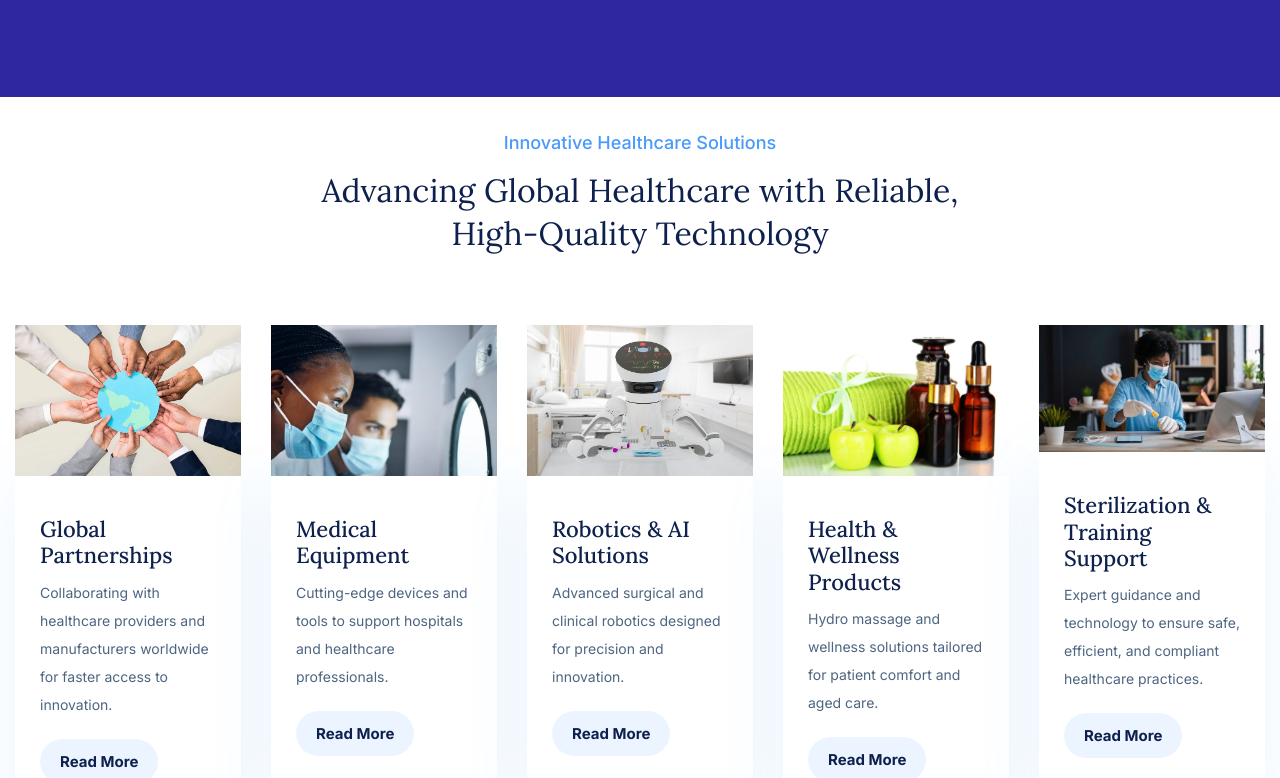
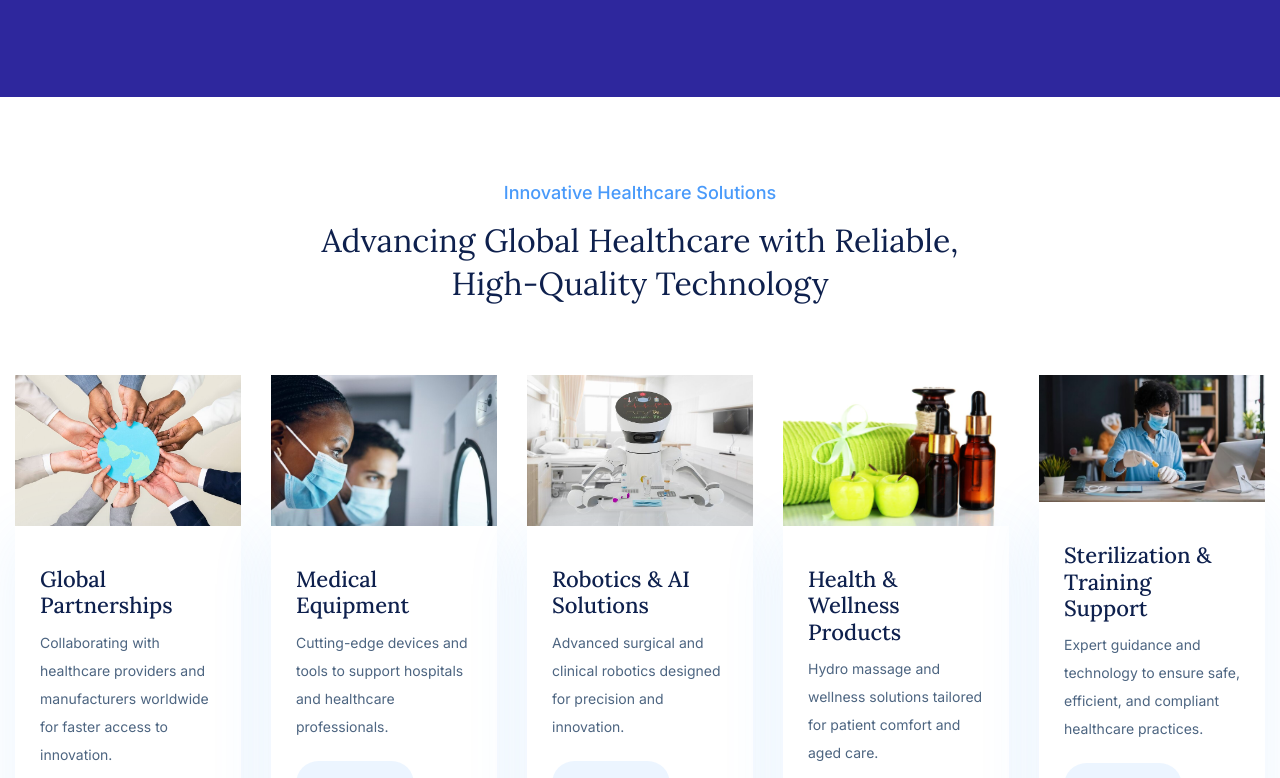
Before and after one commit to Freedom192/Catevons, a plain HTML site: page index.html in a window 1280 px wide. Shown: the part 2724-3502 px from the top of the page. Drawn offline with Linux system fonts and the light colour scheme.

Commit message:
Update index.html
margin top increase

```diff
--- a/index.html
+++ b/index.html
@@ -263,7 +263,7 @@ Providing Innovative Medical Equipment & Wellness Solutions Worldwide</h2>
         <div class="container">
             <div class="row justify-content-center">
                 <div class="col-lg-7 col-md-10">
-                    <div class="section-heading text-center mb-40">
+                    <div class="section-heading text-center mt-50 mb-40">
                         <span class="tagline">Innovative Healthcare Solutions</span>
                         <h2 class="title">Advancing Global Healthcare with Reliable, High-Quality Technology</h2>
                     </div>
@@ -487,4 +487,5 @@ What we do affect people’s lives. It is important therefore that our customers
 
 
 <!-- Mirrored from html.webtend.net/seeva/index-two.html by HTTrack Website Copier/3.x [XR&CO'2014], Fri, 03 Oct 2025 01:15:10 GMT -->
+
 </html>
```
